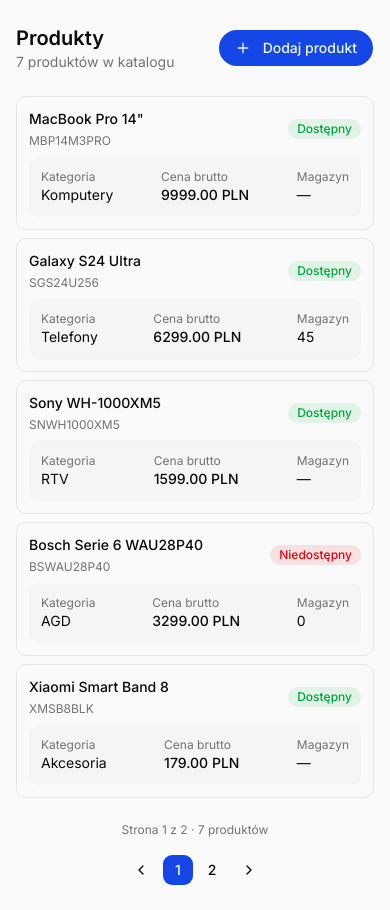
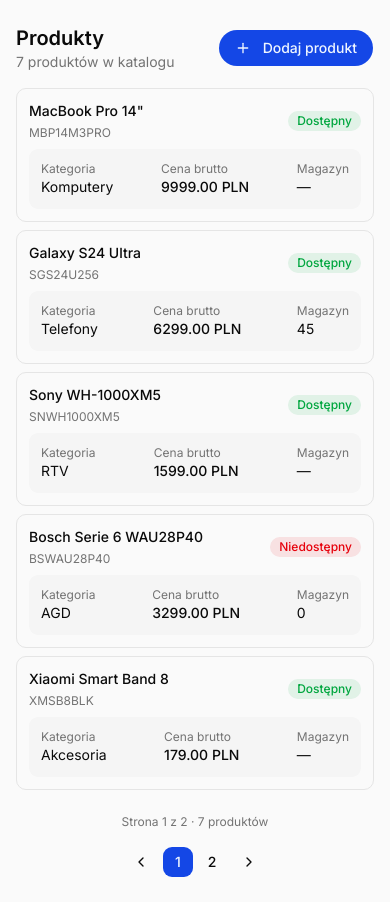
Before and after one commit to iv3it/nextjs-3-step-form, a Next.js app: page / in a window 390 px wide. Built offline with nearby package versions, Linux system fonts and the light colour scheme.

Commit message:
css gap fix

```diff
--- a/components/ProductList.tsx
+++ b/components/ProductList.tsx
@@ -80,7 +80,7 @@ const products: Product[] = [
 
 function ProductList() {
   return (
-    <div className="w-full flex flex-col gap-y-6 py-12.5 max-[1240px]:px-4 max-[1240px]:py-6">
+    <div className="w-full flex flex-col gap-y-4 md:gap-y-6 py-12.5 max-[1240px]:px-4 max-[1240px]:py-6">
       <div className="flex justify-between items-center">
         <div className="flex flex-col">
           <h1 className="text-xl font-semibold">Produkty</h1>
```
